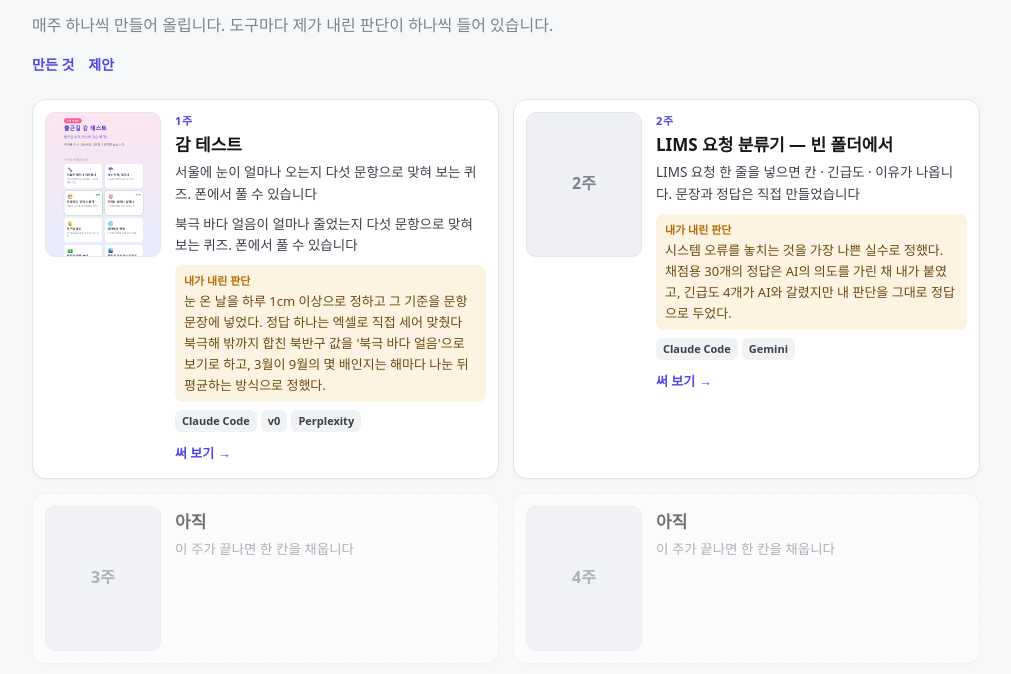
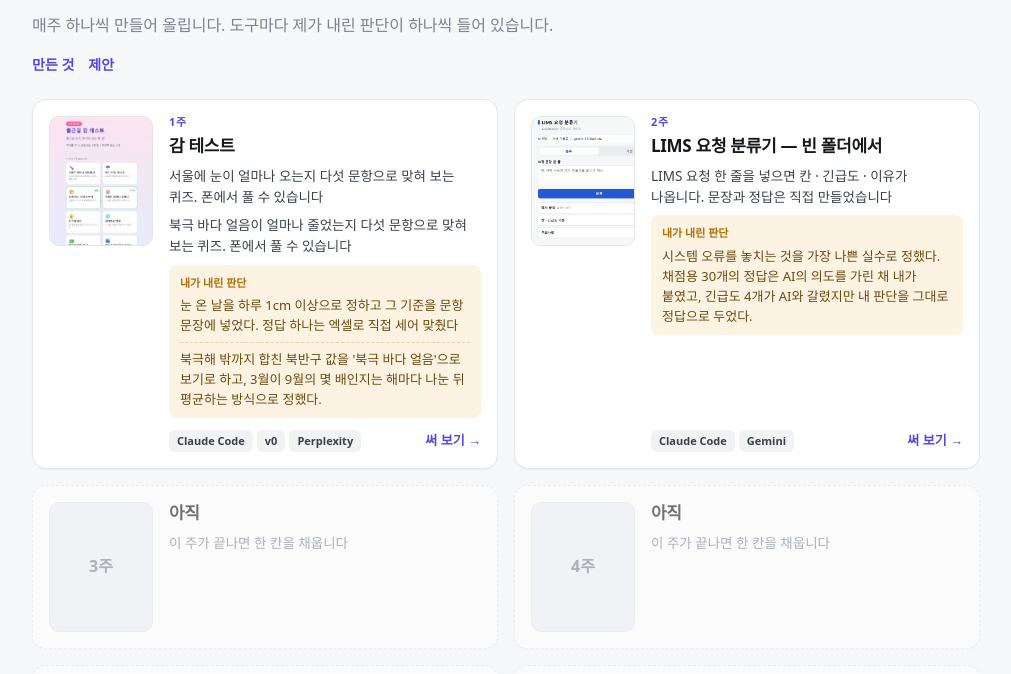
Before and after one commit to cheonhoe678/portfolio, a plain HTML site: page index.html in a window 1280 px wide. Shown: the part 114-788 px from the top of the page, without its empty margins (134-1145 px from the left). Drawn offline with Linux system fonts and the light colour scheme.

Commit message:
2주 칸에 화면 사진 넣고 카드 간격·정렬 정리
Co-Authored-By: Claude Opus 5.5 <noreply@anthropic.com>

```diff
--- a/app.js
+++ b/app.js
@@ -16,10 +16,12 @@
           <div class="wk">${c.week}주</div>
           <h3>${esc(c.title)}</h3>
           ${[].concat(c.line).map(x => `<p class="line">${esc(x)}</p>`).join("")}
-          <div class="judge"><b>내가 내린 판단</b>${[].concat(c.judgment).map(esc).join("<br>")}</div>
-          <div class="ai">${(c.ai || []).map(a => `<span>${esc(a)}</span>`).join("")}</div>
-          ${c.url ? `<a class="go" href="${esc(c.url)}" target="_blank" rel="noopener">써 보기 →</a>`
-                  : `<span class="go off">링크를 넣으십시오</span>`}
+          <div class="judge"><b>내가 내린 판단</b>${[].concat(c.judgment).map(x => `<p>${esc(x)}</p>`).join("")}</div>
+          <div class="foot">
+            <div class="ai">${(c.ai || []).map(a => `<span>${esc(a)}</span>`).join("")}</div>
+            ${c.url ? `<a class="go" href="${esc(c.url)}" target="_blank" rel="noopener">써 보기 →</a>`
+                    : `<span class="go off">링크를 넣으십시오</span>`}
+          </div>
         </div>
       </article>` : `
       <article class="card empty"><div class="noimg">${i + 1}주</div>
--- a/portfolio.json
+++ b/portfolio.json
@@ -12,7 +12,7 @@
     {"week": 2, "title": "LIMS 요청 분류기 — 빈 폴더에서",
      "line": "LIMS 요청 한 줄을 넣으면 칸 · 긴급도 · 이유가 나옵니다. 문장과 정답은 직접 만들었습니다",
      "judgment": "시스템 오류를 놓치는 것을 가장 나쁜 실수로 정했다. 채점용 30개의 정답은 AI의 의도를 가린 채 내가 붙였고, 긴급도 4개가 AI와 갈렸지만 내 판단을 그대로 정답으로 두었다.",
-     "ai": ["Claude Code", "Gemini"], "url": "https://myclassfier.vercel.app/", "img": ""}
+     "ai": ["Claude Code", "Gemini"], "url": "https://myclassfier.vercel.app/", "img": "img/w2.jpg"}
   ],
   "proposal": null
 }
--- a/style.css
+++ b/style.css
@@ -3,7 +3,7 @@
   --accent: #4f46e5; --accent-soft: #eef0ff; --warn: #b26a00; --warn-soft: #fdf3e3;
 }
 * { box-sizing: border-box; }
-body { margin: 0; background: var(--bg); color: var(--body); line-height: 1.6;
+body { margin: 0; background: var(--bg); color: var(--body); line-height: 1.6; word-break: keep-all; overflow-wrap: anywhere;
   font-family: Pretendard, "Apple SD Gothic Neo", "Malgun Gothic", system-ui, sans-serif; -webkit-font-smoothing: antialiased; }
 #app { max-width: 980px; margin: 0 auto; padding: 28px 16px 56px; }
 .hero { padding: 8px 0 22px; }
@@ -13,22 +13,30 @@ h1 { font-size: 30px; color: var(--ink); letter-spacing: -.8px; line-height: 1.2
 .muted { color: var(--dim); }
 .jump { display: flex; gap: 14px; margin-top: 12px; font-size: 14px; font-weight: 700; }
 .jump a { color: var(--accent); text-decoration: none; }
-.cards { display: grid; grid-template-columns: 1fr; gap: 14px; }
+.cards { display: grid; grid-template-columns: 1fr; gap: 16px; }
 @media (min-width: 720px) { .cards { grid-template-columns: 1fr 1fr; } }
-.card { display: grid; grid-template-columns: 116px 1fr; gap: 14px; background: var(--panel); border: 1px solid var(--line);
-  border-radius: 14px; padding: 12px; box-shadow: 0 1px 2px rgba(20,23,28,.04); }
-.card img, .noimg { width: 116px; height: 145px; object-fit: cover; object-position: top; border-radius: 10px;
-  border: 1px solid var(--line); background: #eef0f3; }
+.card { display: grid; grid-template-columns: 104px minmax(0, 1fr); gap: 16px; background: var(--panel);
+  border: 1px solid var(--line); border-radius: 14px; padding: 16px; box-shadow: 0 1px 2px rgba(20,23,28,.04); }
+.card img, .noimg { width: 104px; aspect-ratio: 4 / 5; height: auto; object-fit: cover; object-position: top left;
+  align-self: start; border-radius: 10px; border: 1px solid var(--line); background: #eef0f3; }
+@media (max-width: 480px) {
+  .card { grid-template-columns: 72px minmax(0, 1fr); gap: 12px; padding: 14px; }
+  .card img, .noimg { width: 72px; }
+}
 .noimg { display: flex; align-items: center; justify-content: center; font-weight: 800; color: var(--dim); }
 .card.empty { opacity: .6; border-style: dashed; }
-.wk { font-size: 11px; font-weight: 800; color: var(--accent); letter-spacing: .06em; }
-.card h3 { margin: 2px 0 4px; font-size: 17px; color: var(--ink); }
-.line { margin: 0 0 8px; font-size: 13.5px; }
-.judge { font-size: 13px; background: var(--warn-soft); color: #6b4a10; border-radius: 8px; padding: 7px 9px; }
-.judge b { display: block; font-size: 11px; color: var(--warn); margin-bottom: 2px; }
-.ai { display: flex; flex-wrap: wrap; gap: 4px; margin: 8px 0; }
-.ai span { font-size: 11px; font-weight: 700; padding: 2px 7px; border-radius: 6px; background: #f1f2f4; color: var(--body); }
-.go { font-size: 13px; font-weight: 800; color: var(--accent); text-decoration: none; }
+.card .body { display: flex; flex-direction: column; gap: 8px; min-width: 0; }
+.wk { font-size: 11px; font-weight: 800; color: var(--accent); letter-spacing: .06em; line-height: 1; }
+.card h3 { margin: 0; font-size: 17px; line-height: 1.35; letter-spacing: -.3px; color: var(--ink); }
+.line { margin: 0; font-size: 13.5px; line-height: 1.55; }
+.judge { font-size: 13px; line-height: 1.55; background: var(--warn-soft); color: #6b4a10; border-radius: 8px; padding: 9px 11px; }
+.judge b { display: block; font-size: 11px; color: var(--warn); margin-bottom: 4px; }
+.judge p { margin: 0; }
+.judge p + p { margin-top: 6px; padding-top: 6px; border-top: 1px dashed rgba(178,106,0,.25); }
+.foot { margin-top: auto; padding-top: 4px; display: flex; align-items: center; justify-content: space-between; gap: 8px; flex-wrap: wrap; }
+.ai { display: flex; flex-wrap: wrap; gap: 4px; }
+.ai span { font-size: 11px; font-weight: 700; line-height: 1.6; padding: 2px 8px; border-radius: 6px; background: #f1f2f4; color: var(--body); }
+.go { font-size: 13px; font-weight: 800; color: var(--accent); text-decoration: none; white-space: nowrap; }
 .go.off { color: var(--dim); font-weight: 600; }
 .proposal { margin-top: 26px; background: var(--panel); border: 1px solid var(--line); border-radius: 14px; padding: 20px 18px; }
 .proposal .label { font-size: 12px; font-weight: 800; color: var(--accent); letter-spacing: .06em; }
```
Also changed, not shown: img/w2.jpg (added).
